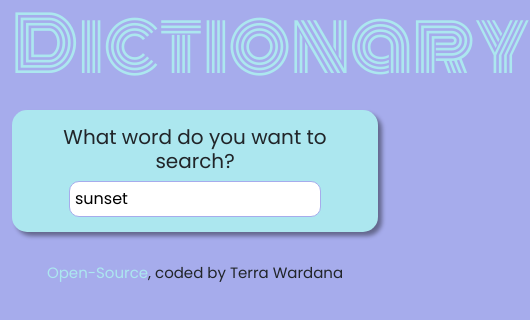
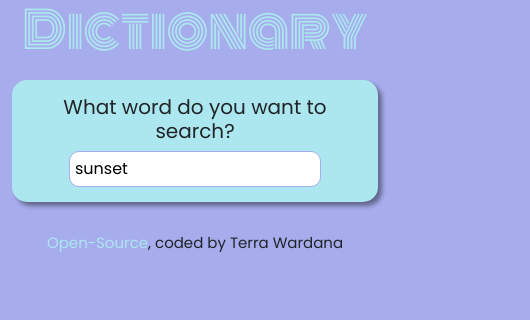
Before and after one commit to Rakta1/Dictionary-project, a React (Create React App) app: page / in a window 390 px wide. Shown: the top 320 px of the page, 530 px wide, since content can reach past the window. Built offline with nearby package versions, Linux system fonts and the light colour scheme; no server answers.

Commit message:
changed font size for h1 on smaller device

```diff
--- a/src/App.css
+++ b/src/App.css
@@ -32,3 +32,8 @@ footer a:hover {
 	color: #6d3bed;
 	text-decoration: underline;
 }
+@media (max-width: 900px) {
+	.App h1 {
+		font-size: 50px;
+	}
+}
--- a/src/Photos.js
+++ b/src/Photos.js
@@ -9,7 +9,11 @@ export default function Photos(props) {
 					{props.photos.map(function(photo, index) {
 						return (
 							<div className="col-4" key={index}>
-								<a href={photo.src.original} target="_blank" rel="noreferrer">
+								<a
+									href={photo.src.original}
+									target="_blank"
+									rel="noopener noreferrer"
+								>
 									<img
 										src={photo.src.landscape}
 										className="img-fluid rounded"
```
